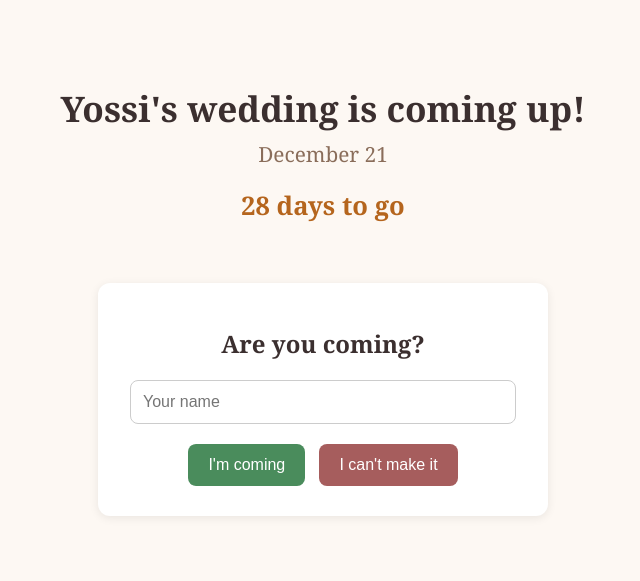
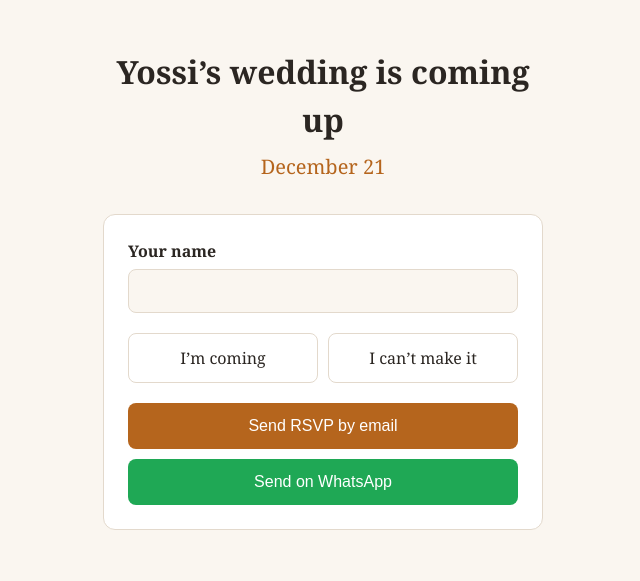
Before and after one commit to yossiwedding/Yossiwedding, a plain HTML site: page index.html in a window 1280 px wide. Shown: the whole page, without its empty margins (317-957 px from the left). Drawn offline with Linux system fonts and the light colour scheme.

Commit message:
Add files via upload

```diff
--- a/index.html
+++ b/index.html
@@ -1,63 +1,64 @@
 <!DOCTYPE html>
 <html lang="en">
 <head>
-  <meta charset="UTF-8">
-  <meta name="viewport" content="width=device-width, initial-scale=1">
-  <title>Yossi's Wedding</title>
-  <style>
-    body { font-family: Georgia, serif; background: #fdf8f3; color: #3b2f2f; margin: 0; text-align: center; }
-    header { padding: 60px 20px 30px; }
-    h1 { font-size: 2.2rem; margin-bottom: 8px; }
-    .date { font-size: 1.3rem; color: #8a6d5a; }
-    #countdown { font-size: 1.6rem; margin-top: 20px; font-weight: bold; color: #b5651d; }
-    .rsvp { max-width: 400px; margin: 30px auto; padding: 25px; background: white; border-radius: 12px; box-shadow: 0 2px 10px rgba(0,0,0,0.08); }
-    input { width: 90%; padding: 12px; font-size: 1rem; margin-bottom: 15px; border: 1px solid #ccc; border-radius: 8px; }
-    button { padding: 12px 20px; font-size: 1rem; border: none; border-radius: 8px; cursor: pointer; margin: 5px; color: white; }
-    .yes { background: #4a8c5c; }
-    .no { background: #a65d5d; }
-    #thanks { display: none; font-size: 1.2rem; margin-top: 15px; }
-  </style>
+<meta charset="utf-8">
+<meta name="viewport" content="width=device-width, initial-scale=1">
+<title>Yossi’s wedding</title>
+<style>
+  :root { --bg:#faf6f0; --fg:#2b2622; --accent:#b5651d; --card:#fff; --line:#e3d9cc; color-scheme: light dark; }
+  @media (prefers-color-scheme: dark) {
+    :root { --bg:#1d1a17; --fg:#f2ece4; --accent:#e0a064; --card:#27231f; --line:#3a342d; }
+  }
+  * { box-sizing: border-box; }
+  body { margin:0; background:var(--bg); color:var(--fg); font-family: Georgia, 'Times New Roman', serif; line-height:1.5; }
+  main { max-width:480px; margin:0 auto; padding:48px 20px; text-align:center; }
+  h1 { font-size:2rem; margin:0 0 8px; }
+  .date { font-size:1.25rem; color:var(--accent); margin:0 0 32px; }
+  form { background:var(--card); border:1px solid var(--line); border-radius:12px; padding:24px; text-align:left; }
+  label { display:block; font-weight:bold; margin-bottom:6px; }
+  input[type=text] { width:100%; padding:12px; font-size:1rem; border:1px solid var(--line); border-radius:8px; background:var(--bg); color:var(--fg); }
+  .choices { display:flex; gap:10px; margin:20px 0; }
+  .choices label { flex:1; margin:0; font-weight:normal; }
+  .choices input { position:absolute; opacity:0; }
+  .choices span { display:block; text-align:center; padding:12px 8px; border:1px solid var(--line); border-radius:8px; cursor:pointer; }
+  .choices input:checked + span { background:var(--accent); color:#fff; border-color:var(--accent); }
+  button { width:100%; padding:14px; font-size:1rem; border:0; border-radius:8px; background:var(--accent); color:#fff; cursor:pointer; }
+  button.wa { margin-top:10px; background:#1fa855; }
+</style>
 </head>
 <body>
-  <header>
-    <h1>Yossi's wedding is coming up!</h1>
-    <div class="date">December 21</div>
-    <div id="countdown"></div>
-  </header>
+<main>
+  <h1>Yossi’s wedding is coming up</h1>
+  <p class="date">December 21</p>
 
-  <div class="rsvp">
-    <h2>Are you coming?</h2>
-    <input type="text" id="name" placeholder="Your name">
-    <div>
-      <button class="yes" onclick="sendRsvp('coming')">I'm coming</button>
-      <button class="no" onclick="sendRsvp('not coming')">I can't make it</button>
+  <form action="https://formsubmit.co/yosef5731849@gmail.com" method="POST">
+    <input type="hidden" name="_subject" value="New wedding RSVP">
+    <input type="hidden" name="_captcha" value="false">
+    <input type="hidden" name="_next" value="https://yossiwedding.github.io/Yossiwedding/thanks.html">
+
+    <label for="name">Your name</label>
+    <input type="text" id="name" name="name" required autocomplete="name">
+
+    <div class="choices">
+      <label><input type="radio" name="answer" value="I'm coming" required><span>I’m coming</span></label>
+      <label><input type="radio" name="answer" value="I can't make it"><span>I can’t make it</span></label>
     </div>
-    <div id="thanks"></div>
-  </div>
 
-  <script>
-    // Countdown to December 21
-    function updateCountdown() {
-      const now = new Date();
-      let year = now.getFullYear();
-      let wedding = new Date(year, 11, 21);
-      if (now > wedding) wedding = new Date(year + 1, 11, 21);
-      const days = Math.ceil((wedding - now) / (1000 * 60 * 60 * 24));
-      document.getElementById('countdown').textContent = days + ' days to go';
-    }
-    updateCountdown();
-
-    // RSVP (for now it only shows a thank-you; saving answers comes next)
-    function sendRsvp(answer) {
-      const name = document.getElementById('name').value.trim();
-      if (!name) { alert('Please type your name first'); return; }
-      const thanks = document.getElementById('thanks');
-      thanks.style.display = 'block';
-      thanks.textContent = answer === 'coming'
-        ? 'Thank you ' + name + ', see you there!'
-        : 'Thank you ' + name + ', we will miss you!';
-      console.log('RSVP:', name, answer);
-    }
-  </script>
+    <button type="submit">Send RSVP by email</button>
+    <button type="button" id="wa" class="wa">Send on WhatsApp</button>
+  </form>
+</main>
+<script>
+  // Put your number with country code, digits only (e.g. 972501234567)
+  var WA_NUMBER = "18455984158";
+  document.getElementById("wa").addEventListener("click", function () {
+    var form = document.querySelector("form");
+    if (!form.reportValidity()) return;
+    var name = form.elements["name"].value;
+    var answer = form.elements["answer"].value;
+    var text = "Wedding RSVP: " + name + " – " + answer;
+    window.location.href = "https://wa.me/" + WA_NUMBER + "?text=" + encodeURIComponent(text);
+  });
+</script>
 </body>
 </html>
```
Also changed, not shown: thanks.html (added, +20 -0 lines).
